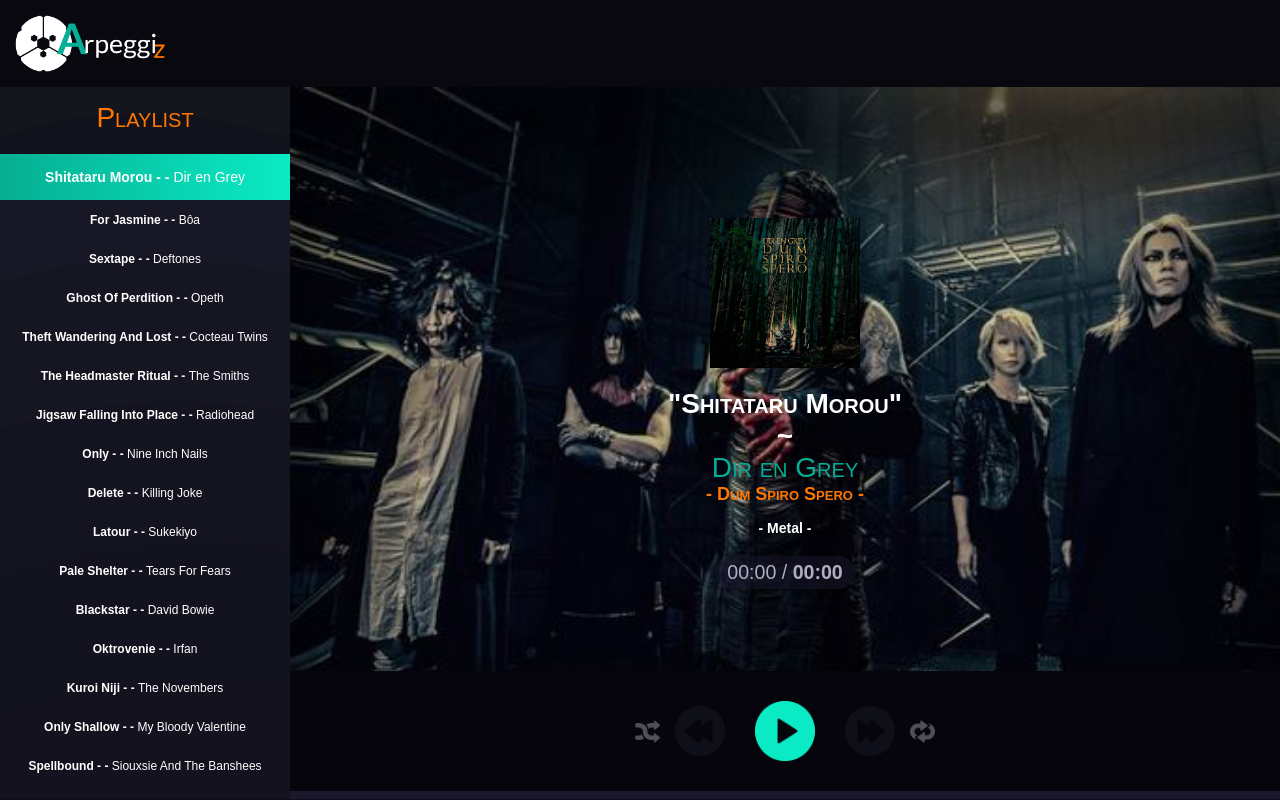
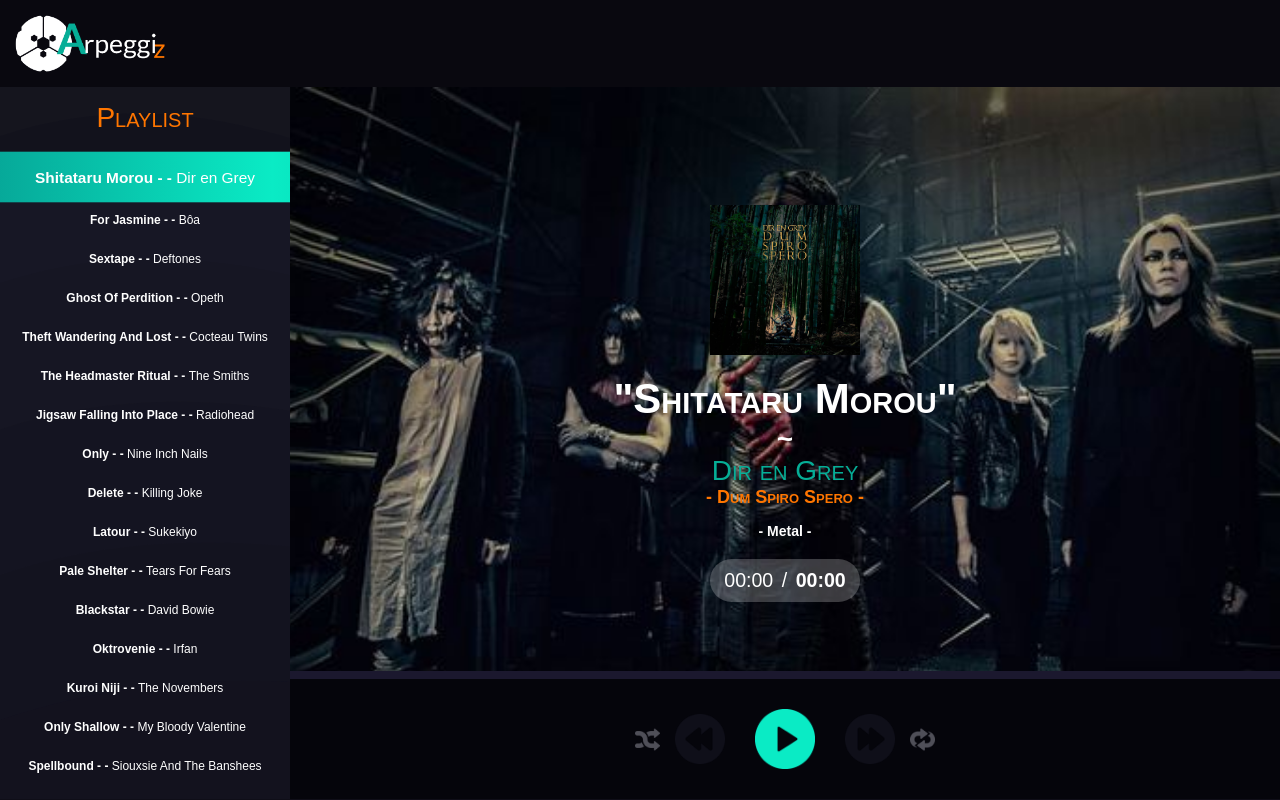
Before and after one commit to cassandra645/arpeggiz, a Vue app: page / in a window 1280 px wide. Built offline with nearby package versions, Linux system fonts and the light colour scheme.

Commit message:
Change place of progressBar, add a slider to it, add background animation on selected song in playlist, change timer structure

```diff
--- a/src/App.vue
+++ b/src/App.vue
@@ -8,17 +8,23 @@
         <section class="player">
           <div class="songdescription">
             <img v-bind:src="current.image" class="cover">
-            <h2 class="song-title"> "{{ current.title }}"
-              <div>~</div>
-              <div class="artist">{{ current.artist }}</div>
-              <div class="album"> - {{ current.album }} - </div>
-              <div class="style">- {{ current.style }} -</div>
-              <div class="timer">
-                <span class="timer-current">{{ turnSecondsToMinutes (player.currentTime) }}</span> / <span class="timer-duration">{{ turnSecondsToMinutes (player.duration) }}</span>
+              <div class="song-informations">
+                <h2 class="song-title"> "{{ current.title }}"</h2>
+                <div>~</div>
+                <div class="artist">{{ current.artist }}</div>
+                <div class="album"> - {{ current.album }} - </div>
+                <div class="style">- {{ current.style }} -</div>
+                <div class="timer">
+                  <div class="timer-current">{{ turnSecondsToMinutes (player.currentTime) }}</div> / <div class="timer-duration">{{ turnSecondsToMinutes (player.duration) }}</div>
+                </div>
               </div>
-            </h2>
           </div>
         </section>
+        <div class="progress-bar-container">
+          <div :style="{backgroundColor: progressBarColor, width: progressBarWidth}" class="progress-bar">{{ updateProgressBar() }}
+          <div class="progress-bar-slider"></div>
+          </div>
+        </div>
         <section class="controls">
           <img @click="shuffle" class="option shuffle" src="./assets/logos/shuffle.png" alt="shuffle controller icon">
           <img @click="previous" class="prev control" src="./assets/logos/previous.png" alt="previous controller icon">
@@ -27,9 +33,6 @@
           <img  @click="next" class="next control" src="./assets/logos/next.png" alt="next controller icon">
           <img  @click="repeat" class="option repeat" src="./assets/logos/repeat.png" alt="repeat controller icon">
         </section>
-        <div class="sub-bar">
-          <div :style="{backgroundColor: progressBarColor, width: progressBarWidth}" class="progress-bar">{{ updateProgressBar() }}</div>
-        </div>
       </div>
       <section class="playlist scrollbar">
         <h3>Playlist</h3>
@@ -329,13 +332,24 @@
 
 <style>
 /**Layout */
-.sub-bar {
+.progress-bar-container {
   height: 8px;
   background-color: #1b182e;
 }
 
 .progress-bar {
   height: inherit;
+  position: relative;
+}
+
+.progress-bar-slider {
+  position: absolute;
+  top: 50%;
+  left: 100%;
+  transform: translateY(-50%);
+  width: 5px;
+  height: 10px;
+  background-color: #fff;
 }
 
 *
@@ -415,7 +429,7 @@
   background-position:center;
 }
 
-.song-title {
+.song-informations {
   color: #ffffff;
   font-size: 28px;
   font-weight: 700;
@@ -423,36 +437,39 @@
   text-align: center;
 }
 
-.song-title .artist {
+.song-informations .artist {
   color: #06ae97;
   font-weight: 400;
 }
 
-.song-title .album {
+.song-informations .album {
   font-size: 18px;
   color:  #ff7600;
 }
 
-.song-title .style {
+.song-informations .style {
   font-size: 14px;
   font-variant: normal;
   color:  #ffffff;
   margin-top: 15px;
 }
 
-.timer {
+.song-informations .timer {
+  display: flex;
+  justify-content: space-around;
   margin: 0 auto;
   margin-top: 20px;
-  padding: 5px;
+  padding: 10px;
   color: #b0adc4;
-  background-color:#1b182e77;
+  background-color:#ffffff3a;
   border-radius: 50px;
   font-size: 0.7em;
   font-weight: normal;
-  width: 60%;
+  width: 150px;
+  color: #fff;
 }
 
-.timer-duration {
+.song-informations .timer-duration {
   font-weight: bold;
 }
 
@@ -544,10 +561,12 @@
   margin: auto;
   padding: 15px;
   background: #24243b50;
+  transition: 0.3s ease-in-out;
 }
 
 .playlist .song:hover {
   color:#0aebc5;
+  font-size: 14px;
   background-color: #09080f50;
 }
 
@@ -556,14 +575,26 @@
   font-size: 14px;
   font-weight: 600;
   margin: auto;
-  background-image: linear-gradient(to right, #06ae92, #0aebc5);
+  background-image: linear-gradient(to right, #069e92, #0aebc5, #06ae92);
+  background-size: 200% 200%;
   padding: 15px 30px;
   width: 100%;
+  transform: scale(1.1);
+  animation: activateSong 5s ease-in infinite;
 }
+
+@keyframes activateSong {
+  0%{background-position:10% 0%}
+  50%{background-position:91% 100%}
+  100%{background-position:10% 0%}
+}
+
+
 
 .artist-playlist {
   font-weight: 200;
 }
+
 
 /**Responsive design */
 @media screen and (min-width: 1000px) {
```
